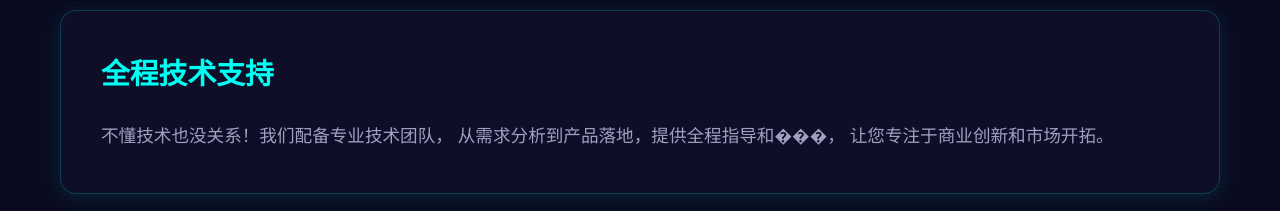
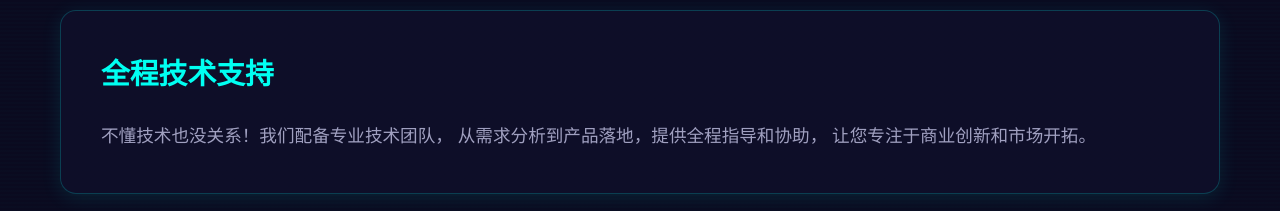
Before and after one commit to jsjm1986/cy, a plain HTML site: page index.html in a window 1280 px wide. Shown: the part 1580-1791 px from the top of the page. Drawn offline with Linux system fonts and the light colour scheme.

Commit message:
Add files via upload

```diff
--- a/index.html
+++ b/index.html
@@ -1342,7 +1342,7 @@
             <div class="feature-card">
                 <h3>全程技术支持</h3>
                 <p>不懂技术也没关系！我们配备专业技术团队，
-                    从需求分析到产品落地，提供全程指导和���，
+                    从需求分析到产品落地，提供全程指导和协助，
                     让您专注于商业创新和市场开拓。</p>
             </div>
         </div>
```
